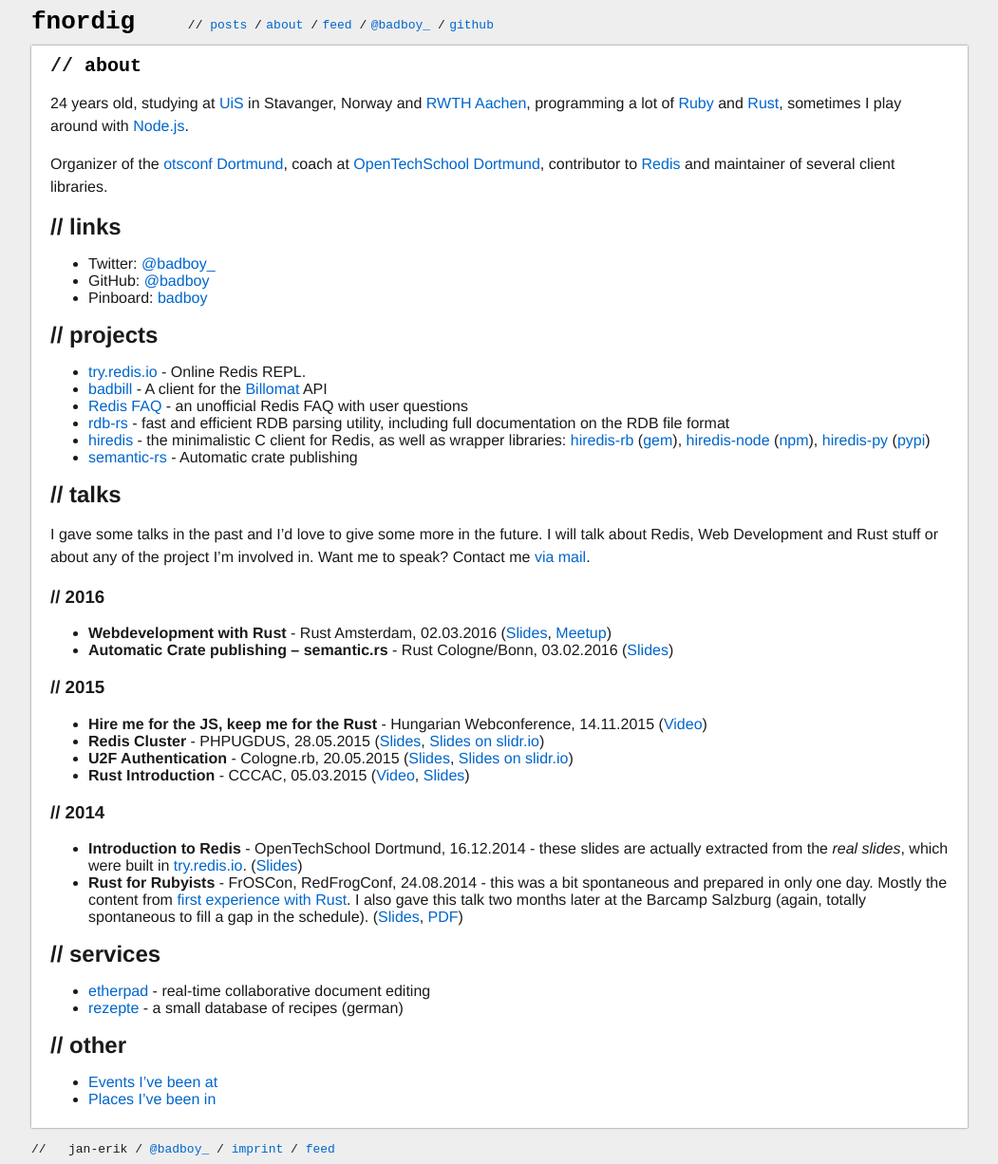
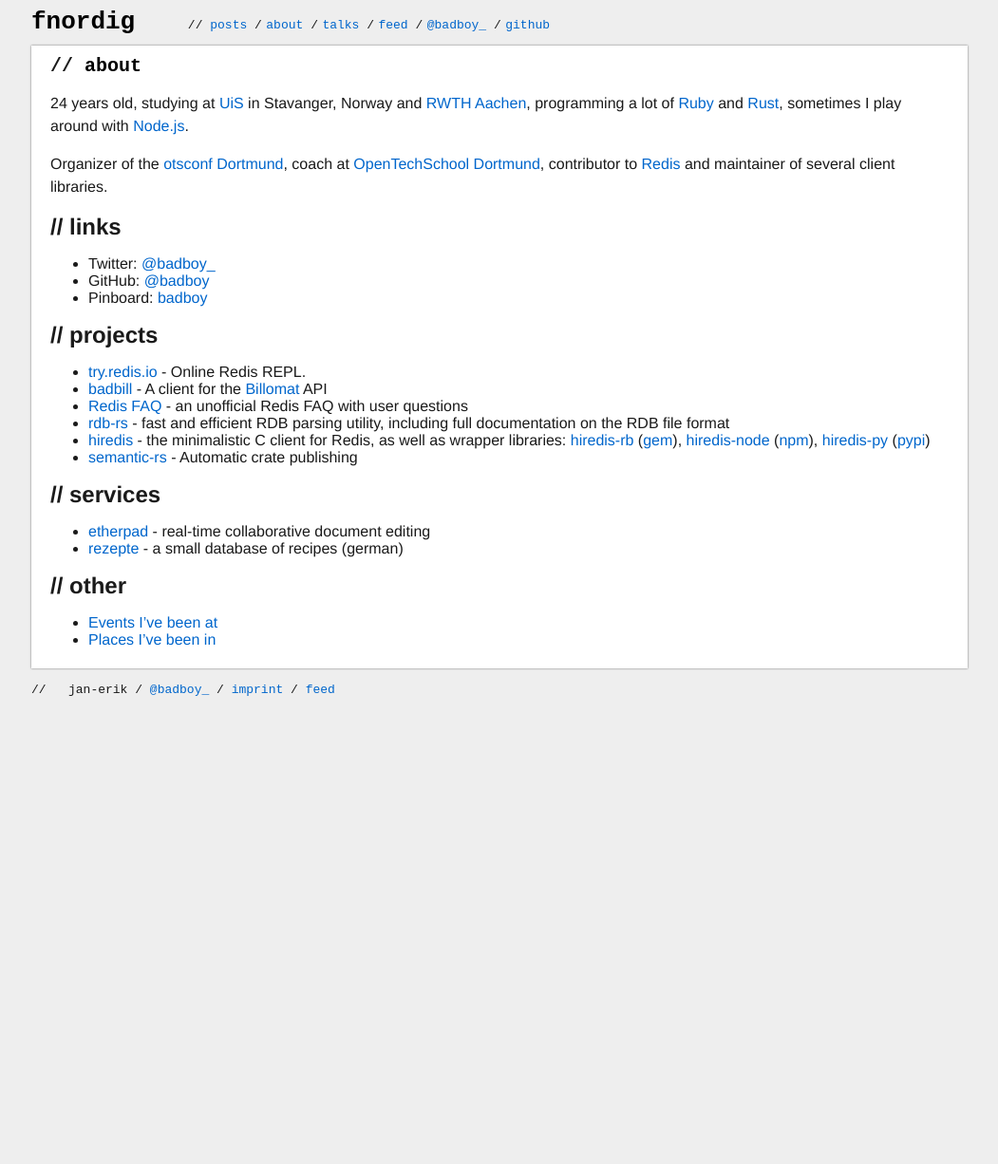
Before and after one commit to badboy/fnordig.de, a Jekyll site: the page built from about.markdown, in a window 1280 px wide. Shown: the whole page at 95% size, without its empty margins (114-1165 px from the left). Built offline with Jekyll 4.4.1, drawn with Linux system fonts in a browser that asks for light colours; after the commit the page ends 900 px from its top, so only the background shows below that.

Commit message:
Move talks to own subpage

```diff
--- a/_layouts/default.html
+++ b/_layouts/default.html
@@ -21,6 +21,7 @@
         <ul>
           <li>// <a href="{{site.baseurl}}posts/">posts</a> /</li>
           <li><a href="{{site.baseurl}}about/">about</a> /</li>
+          <li><a href="{{site.baseurl}}talks/">talks</a> /</li>
           <li><a href="{{site.baseurl}}feed.xml">feed</a> /</li>
           <li><a href="https://twitter.com/badboy_">@badboy_</a> /</li>
           <li><a href="https://github.com/badboy">github</a></li>
--- a/about.markdown
+++ b/about.markdown
@@ -25,29 +25,6 @@ Organizer of the [otsconf Dortmund](https://otsconf.com/), coach at [OpenTechSch
 * [hiredis](https://github.com/redis/hiredis) - the minimalistic C client for Redis, as well as wrapper libraries: [hiredis-rb](https://github.com/redis/hiredis-rb/) ([gem](https://rubygems.org/gems/hiredis)), [hiredis-node](https://github.com/redis/hiredis-node) ([npm](https://www.npmjs.com/package/hiredis)), [hiredis-py](https://github.com/redis/hiredis-py) ([pypi](https://pypi.python.org/pypi/hiredis/))
 * [semantic-rs](https://github.com/semantic-rs/semantic-rs) - Automatic crate publishing
 
-## // talks
-
-I gave some talks in the past and I'd love to give some more in the future.
-I will talk about Redis, Web Development and Rust stuff or about any of the project I'm involved in.
-Want me to speak? Contact me [via mail](mailto:janerik@fnordig.de).
-
-### // 2016
-
-* **Webdevelopment with Rust** - Rust Amsterdam, 02.03.2016 ([Slides](http://badboy.github.io/webdev-rust-slides/), [Meetup](http://www.meetup.com/Rust-Amsterdam/events/227827508/))
-* **Automatic Crate publishing – semantic.rs** - Rust Cologne/Bonn, 03.02.2016 ([Slides](http://badboy.github.io/semantic-rs-slides/#1))
-
-### // 2015
-
-* **Hire me for the JS, keep me for the Rust** - Hungarian Webconference, 14.11.2015 ([Video](https://www.youtube.com/watch?v=L9sTIi7wFPo))
-* **Redis Cluster** - PHPUGDUS, 28.05.2015 ([Slides](http://fnordig.de/talks/2015/phpugdus/redis-cluster/slides.pdf), [Slides on slidr.io](http://slidr.io/badboy/redis-cluster))
-* **U2F Authentication** - Cologne.rb, 20.05.2015 ([Slides](https://fnordig.de/talks/2015/colognerb/u2f/slides.pdf), [Slides on slidr.io](http://slidr.io/badboy/u2f-authentication))
-* **Rust Introduction** - CCCAC, 05.03.2015 ([Video](https://videoag.fsmpi.rwth-aachen.de/?view=player&lectureid=4532), [Slides](https://fnordig.de/talks/2015/cccac/rust-intro/#0))
-
-### // 2014
-
-* **Introduction to Redis** - OpenTechSchool Dortmund, 16.12.2014 - these slides are actually extracted from the _real slides_, which were built in [try.redis.io](http://try.redis.io). ([Slides](http://fnordig.de/talks/2014/ots/redis-introduction-otsdo-2014-12-16.pdf))
-* **Rust for Rubyists** - FrOSCon, RedFrogConf, 24.08.2014 - this was a bit spontaneous and prepared in only one day. Mostly the content from [first experience with Rust](/2014/08/12/first-experience-with-rust/). I also gave this talk two months later at the Barcamp Salzburg (again, totally spontaneous to fill a gap in the schedule). ([Slides](https://fnordig.de/talks/2014/froscon/rust-for-rubyists/), [PDF](https://fnordig.de/talks/2014/froscon/rust-for-rubyists/froscon2014-redfrogconf-rust-for-rubyists.pdf))
-
 ## // services
 
 * [etherpad](https://pad.fnordig.de/) - real-time collaborative document editing
```
Also changed, not shown: talks.md (added, +25 -0 lines).
